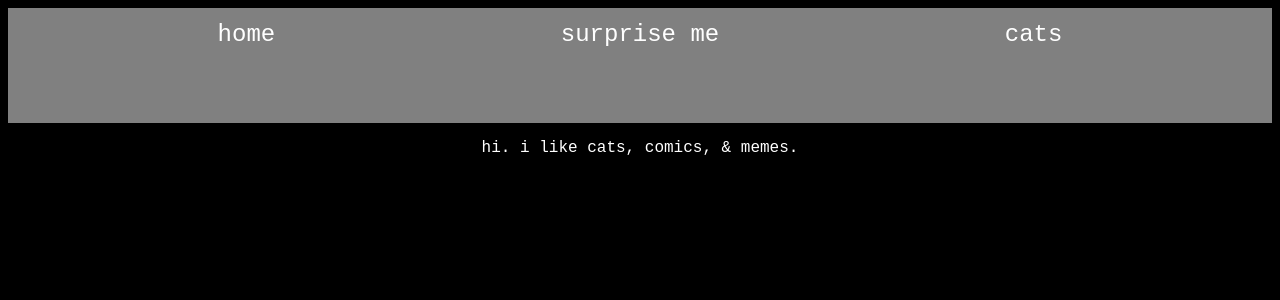
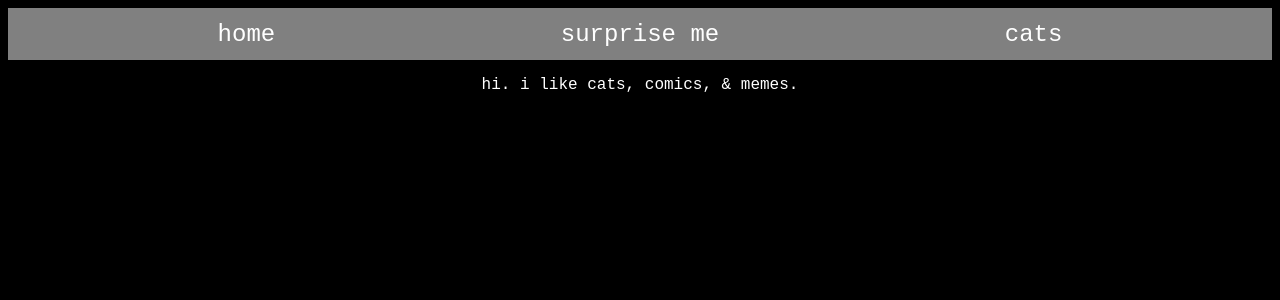
Before and after one commit to daniellaidalia/portfolio, a Jekyll site: the page built from index.html, in a window 1280 px wide. Shown: the top 300 px of the page. Built offline with Jekyll 4.4.1, drawn with Linux system fonts in a browser that asks for light colours.

Commit message:
Update styles.scss

```diff
--- a/css/styles.scss
+++ b/css/styles.scss
@@ -10,7 +10,7 @@ body {
 
 nav {
   background-color: gray;
-  height: 10vh;
+  height: 3vh;
   font-size: 1.5em;
   padding: 1% 0;
 
```
